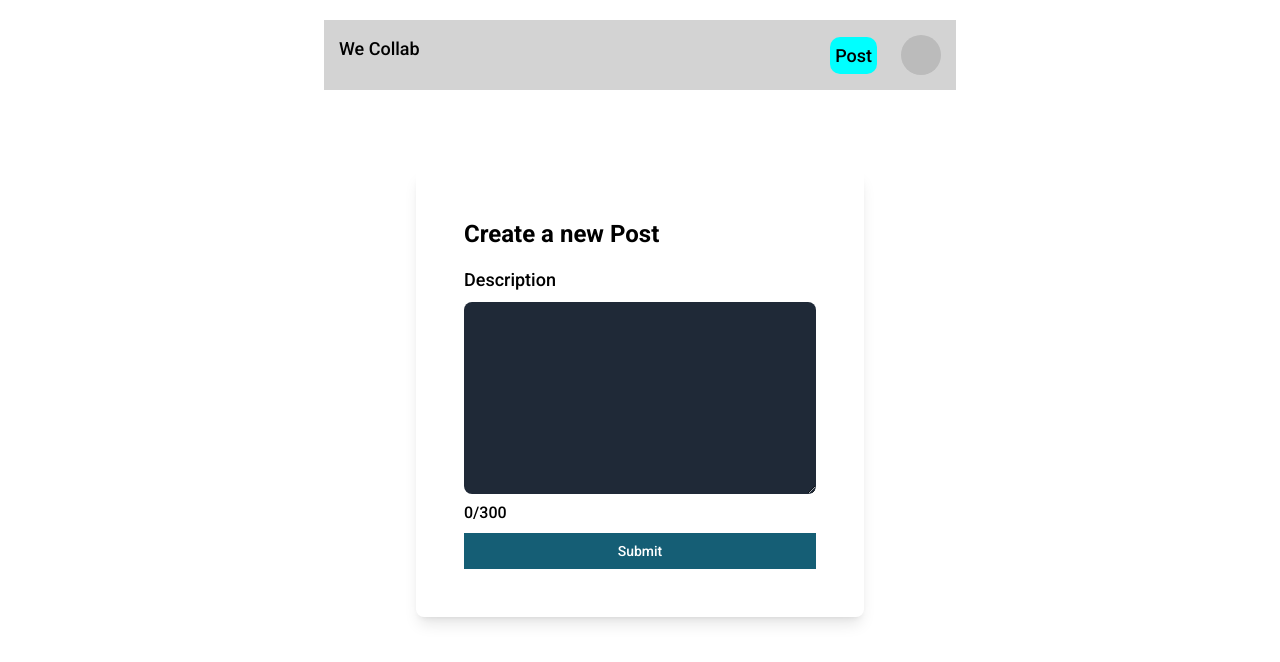
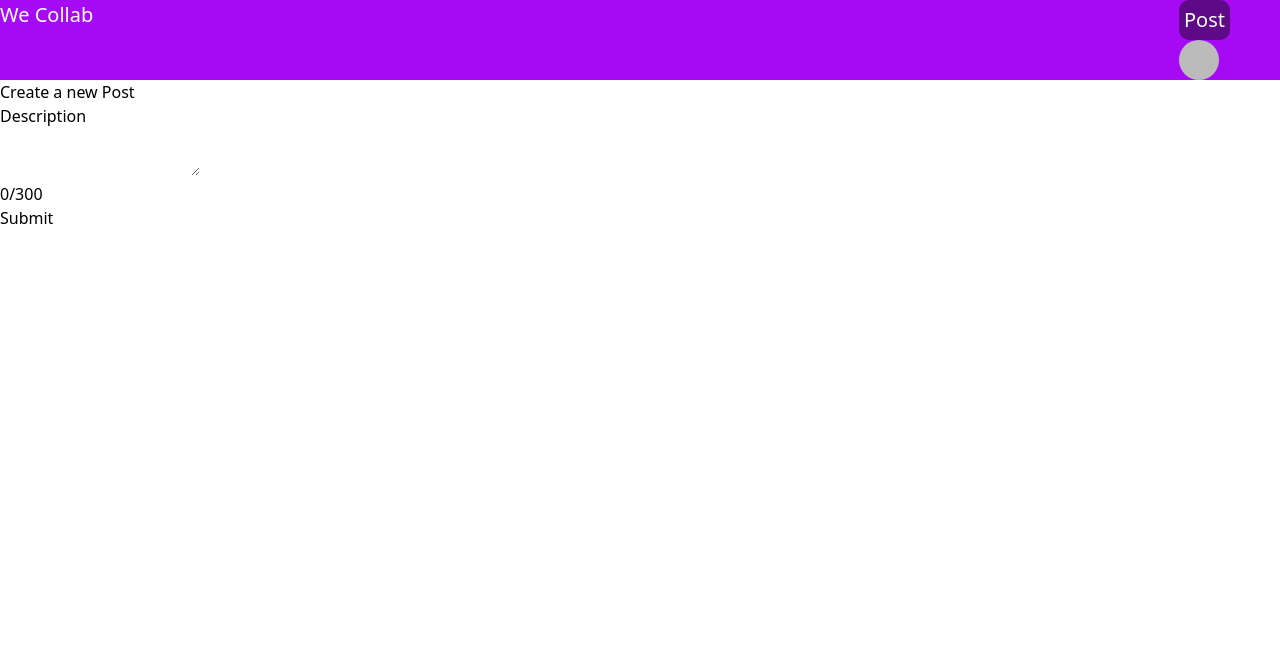
Before and after one commit to RahimaSultana/wecollab, a Next.js app: page /post in a window 1280 px wide. Shown: the top 662 px of the page. Built offline with nearby package versions, Linux system fonts and the light colour scheme; no server answers; sample sign-in values are in the browser's storage.

Commit message:
updated the homepage

```diff
--- a/components/Nav.js
+++ b/components/Nav.js
@@ -25,7 +25,7 @@ function Nav() {
       }
       {/* <img src={user.photoURL} alt="user photo" /> */}
       {user && (
-        <div className='flex items-center gap-6'>
+        <div >
          <Link href='/post'>
          <button>Post</button>
        </Link>
--- a/components/layout.js
+++ b/components/layout.js
@@ -3,7 +3,7 @@ import Nav from './Nav'
 
 export default function Layout({children}){
 return(
-<div className='mx-6 md:max-w-2xl md:mx-auto font-Roboto'>
+<div>
 <Nav />
 <main>
     {children}
--- a/components/posts.js
+++ b/components/posts.js
@@ -2,12 +2,12 @@ import React from 'react'
 
 function posts({children,description,avatar,name}) {
   return (
-    <div className='bg-white p-8 border-b-2 rounded-lg'>
-        <div className='flex items-center gap-2'>
-            <img src={avatar} alt="user image" className='w-10 rounded-full ' />
+    <div >
+        <div>
+            <img src={avatar} alt="user image" />
             <h3>{name}</h3>
             </div>
-            <div className='py-4'>
+            <div>
                 <p>{description}</p>
             </div>
             {children}
--- a/pages/allposts.js
+++ b/pages/allposts.js
@@ -36,7 +36,7 @@ export default function Home() {
         <link rel="icon" href="/favicon.ico" />
       </Head>
 
-     <div className='my-12 text-lg font-medium'>
+     <div>
       <h1>See what other prople are saying</h1>
       {allPosts.map(post=><Posts {...post} key={post.id} />)}
      </div>
--- a/pages/index.js
+++ b/pages/index.js
@@ -9,19 +9,12 @@ import Link from 'next/link'
 
 
 export default function Home() {
+  return (
+    <div className='container'>
 
-
-
-
-  return (
-    <div>
-
-<h1>This is the home page</h1>
-<Link href='/allposts'>See what other people are Posting</Link>
-<div>
-  <h2>Heena is my name</h2>
-</div>
-
-    </div>
+<h1>Welcome to WeCollab App</h1>
+<a href='/allposts'>
+   Lets Get Started </a>
+  </div>
   )
 }
--- a/pages/post.js
+++ b/pages/post.js
@@ -60,15 +60,15 @@ checkUser()
 },[user,loading])
 
   return (
-    <div className='my-20 p-12 shadow-lg rounded-lg max-w-md mx-auto'>
+    <div>
         <form onSubmit={submitPost}>
-            <h1 className='text-2xl font-bold'>{post.hasOwnProperty('id')?'Edit your Post':'Create a new Post'}</h1>
-            <div className='py-2'>
-                <h3 className='text-lg font-meduim py-2'>Description</h3>
-                <textarea value={post.description} onChange={(e=>setPost({...post,description:e.target.value}))} className='bg-gray-800 h-48 w-full text-white rounded-lg p-2 text-sm'></textarea>
+            <h1>{post.hasOwnProperty('id')?'Edit your Post':'Create a new Post'}</h1>
+            <div>
+                <h3>Description</h3>
+                <textarea value={post.description} onChange={(e=>setPost({...post,description:e.target.value}))}></textarea>
                 <p>{post.description.length}/300</p>
             </div>
-            <button type='submit' className='w-full bg-cyan-800 text-white font-medium p-2 y-2 round-lg text-sm'>Submit</button>
+            <button type='submit'>Submit</button>
 
         </form>
     </div>
--- a/styles/globals.css
+++ b/styles/globals.css
@@ -5,6 +5,7 @@ html,
 body {
   padding: 0;
   margin: 0;
+  /* background-image: url('https://www.codlearningtech.org/wp-content/uploads/2020/07/discussionboard-1.png'); */
 
 }
 
@@ -20,18 +21,23 @@ a {
 nav{
   display: flex;
   justify-content: space-between;
-  background-color:lightgrey;
-  margin: 20px;
-  padding: 15px;
+  height: 80px;
+  /* background-color:rgb(121, 121, 240); */
+  /* margin: 20px;
+  padding: 15px; */
+  background-color:rgb(166, 10, 244);
 }
 nav button{
-  font-size:large
+  font-size:20px;
+  color: white;
+
 }
 ul button{
-  background-color: cyan;
+  background-color:rgb(94, 9, 136);
   padding: 5px;
   border-radius: 10px;
-  /* color: white; */
+  margin-right: 50px;
+  color: white;
 }
 .login-container{
 display: flex;
@@ -58,4 +64,37 @@ box-shadow: 5px 10px 5px 10px lightgray;
   flex-direction: column;
   justify-content: center;
   align-items: center;
+  margin-right: 0px;
 }
+
+.container{
+  /* width: 100%; */
+  /* max-width: auto-resize; */
+  background-image: url('https://assets.materialup.com/uploads/13d00ae4-b90b-41e1-b976-fc06dff8de12/preview.png');
+  height: 100vh;
+  /* max-height: max-content; */
+  background-size: 100% 100%;
+  background-repeat: no-repeat;
+  /* background-color: #1A1A1A; */
+}
+
+ .container h1{
+  text-align: center;
+  font-weight:bold ;
+  font-size: 40px;
+}
+
+.container a{
+  text-align: center;
+  font-weight:bold ;
+  font-size: 40px;
+  margin-left: 600px;
+  margin-top: 1000px;
+  /* color: #6c0885; */
+}
+
+@media screen and (min-width: 600px) {
+.container{
+    min-width: 100%;
+ }
+}
```
